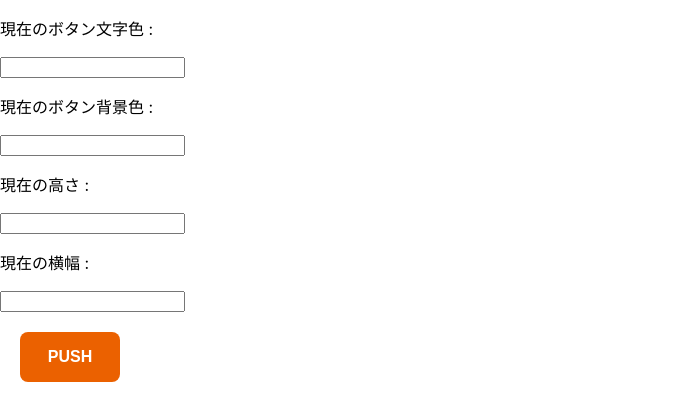
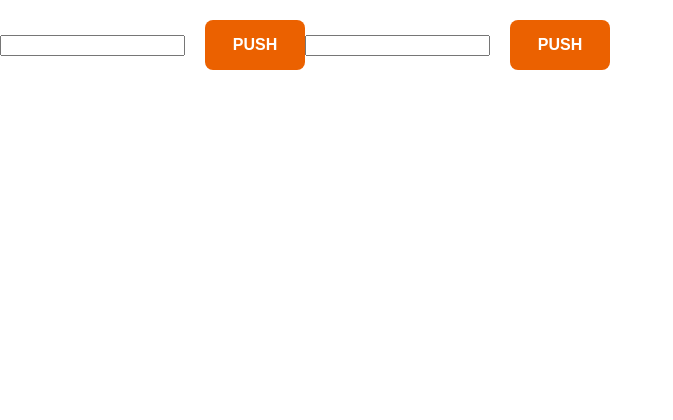
Before and after one commit to yusuke39/components, a React (Create React App) app: page / in a window 1280 px wide. Shown: the top 420 px of the page, without its empty margins (0-673 px from the left). Built offline with nearby package versions, Linux system fonts and the light colour scheme.

Commit message:
子から親にコンポーネント渡す

```diff
--- a/src/App.js
+++ b/src/App.js
@@ -1,32 +1,36 @@
 import React, { useState } from "react";
 import Button from "./share/Button";
-// import Form from "./share/Form";
+import Form from "./share/Form";
 
 const App = () => {
   const [color, setColor] = useState("");
-  const [backgroundColor, setBackgroundColor] = useState("");
-  const [height, setHeight] = useState("");
-  const [width, setWidth] = useState("");
+  // const [backgroundColor, setBackgroundColor] = useState("");
+  // const [height, setHeight] = useState("");
+  // const [width, setWidth] = useState("");
 
-  const changeColor = (e) => {
-    setColor(() => e.target.value);
+  const setButtonColor = (color) => {
+    setColor(() => color);
   };
 
-  const changeBackgroundColor = (e) => {
-    setBackgroundColor(() => e.target.value);
-  };
+  // const changeColor = (e) => {
+  //   setColor(() => e.target.value);
+  // };
 
-  const changeheigt = (e) => {
-    setHeight(() => e.target.value);
-  };
+  // const changeBackgroundColor = (e) => {
+  //   setBackgroundColor(() => e.target.value);
+  // };
 
-  const changeWidth = (e) => {
-    setWidth(() => e.target.value);
-  };
+  // const changeheigt = (e) => {
+  //   setHeight(() => e.target.value);
+  // };
+
+  // const changeWidth = (e) => {
+  //   setWidth(() => e.target.value);
+  // };
 
   return (
     <div>
-      <p>現在のボタン文字色 : {color}</p>
+      {/* <p>現在のボタン文字色 : {color}</p>
       <input onChange={changeColor} value={color} type="text"></input>
       <p>現在のボタン背景色 : {backgroundColor}</p>
       <input
@@ -37,13 +41,22 @@ const App = () => {
       <p>現在の高さ : {height}</p>
       <input onChange={changeheigt} value={height} type="number"></input>
       <p>現在の横幅 : {width}</p>
-      <input onChange={changeWidth} value={width} type="number"></input>
+      <input onChange={changeWidth} value={width} type="number"></input> */}
+      <Form setButtonColor={setButtonColor} color={color} />
       <Button
         buttonName="PUSH"
         color={color}
-        backgroundColor={backgroundColor}
-        height={height}
-        width={width}
+        // backgroundColor={backgroundColor}
+        // height={height}
+        // width={width}
+      />
+      <Form setButtonColor={setButtonColor} color={color} />
+      <Button
+        buttonName="PUSH"
+        color={color}
+        // backgroundColor={backgroundColor}
+        // height={height}
+        // width={width}
       />
     </div>
   );
--- a/src/share/Button.js
+++ b/src/share/Button.js
@@ -18,7 +18,7 @@ const Button = (props) => {
   });
 
   return (
-    <div>
+    <>
       <button
         style={ButtonStyle(
           props.color,
@@ -29,7 +29,7 @@ const Button = (props) => {
       >
         {props.buttonName}
       </button>
-    </div>
+    </>
   );
 };
 
--- a/src/share/Form.js
+++ b/src/share/Form.js
@@ -1,17 +1,34 @@
-import React, { useState } from "react";
+// import React, { useState } from "react";
 
 const Form = (props) => {
-  const [text, setText] = useState("");
+  // const [color, setColor] = useState("");
 
-  const changeColor = (e) => {
-    setText(() => e.target.value);
+  // const [buttonColor, buttonWordColor] = useState("");
+
+  const changeButtonColor = (e) => {
+    // buttonWordColor(() => e.target.value);
+    props.setButtonColor(e.target.value);
   };
 
   return (
-    <div>
-      <p>現在の色 : {text}</p>
-      <input onChange={changeColor} value={text} type="text"></input>
-    </div>
+    <>
+      {/* <p>現在のボタン文字色 : {changeButtonColor}</p> */}
+      <input
+        onChange={changeButtonColor}
+        value={props.color}
+        type="text"
+      ></input>
+      {/* <p>現在のボタン背景色 : {backgroundColor}</p>
+      <input
+        onChange={changeBackgroundColor}
+        value={backgroundColor}
+        type="text"
+      ></input>
+      <p>現在の高さ : {height}</p>
+      <input onChange={changeheigt} value={height} type="number"></input>
+      <p>現在の横幅 : {width}</p>
+      <input onChange={changeWidth} value={width} type="number"></input> */}
+    </>
   );
 };
 
```
